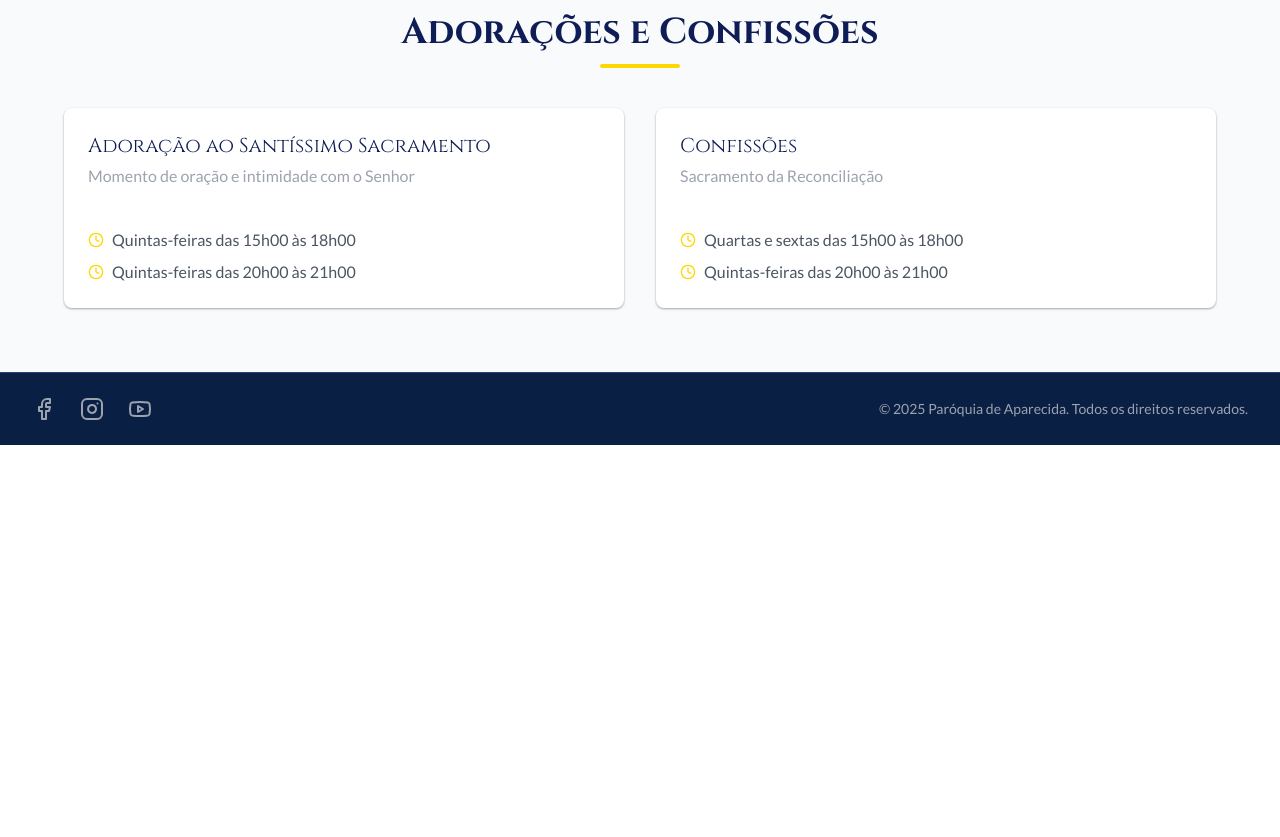
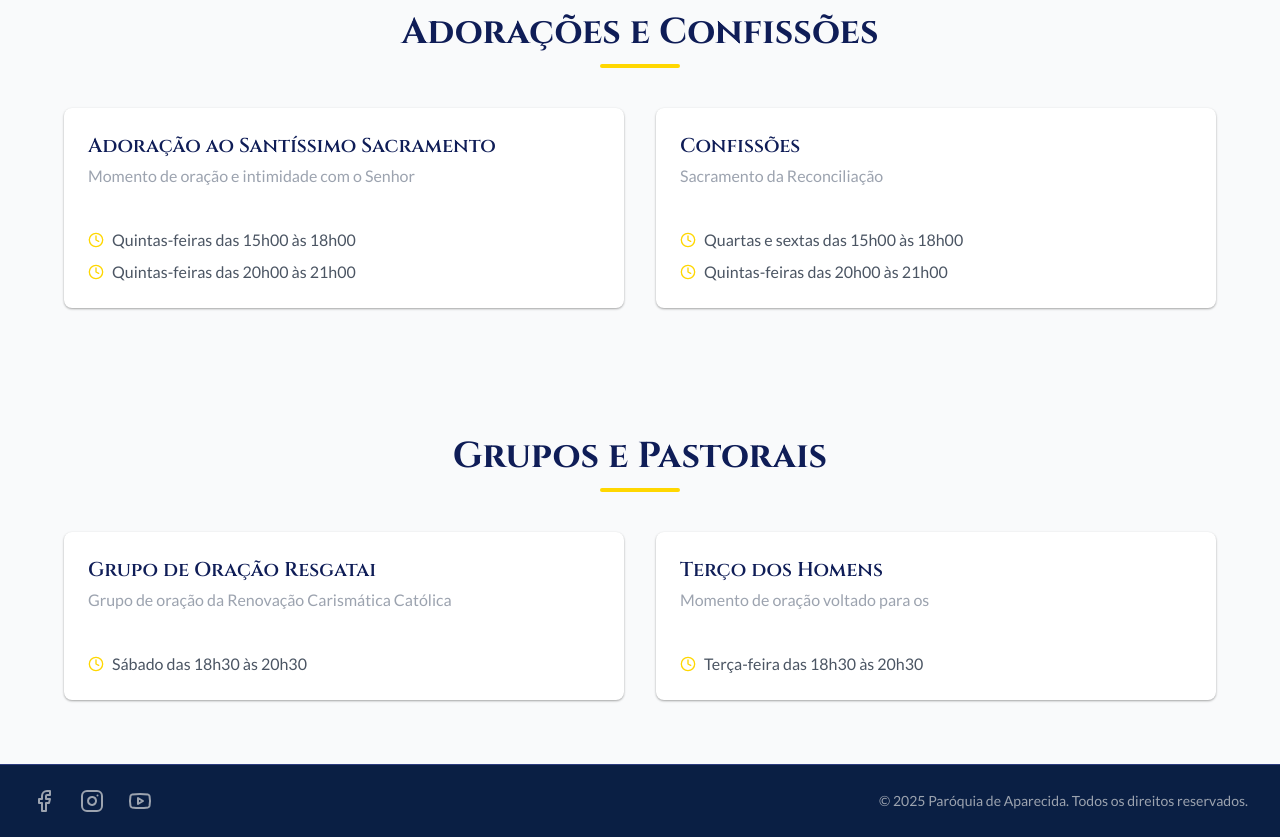
Before and after one commit to devrenato16/aparecidaWeb, a React (Vite) app: page /horarios in a window 1280 px wide. Shown: the part 1540-2377 px from the top of the page. Before the commit the page ends 1985 px from the top, so only its background shows below. Built offline with nearby package versions, Linux system fonts and the light colour scheme; no server answers.

Commit message:
Grupos e Pastorais

```diff
--- a/src/pages/MassSchedulePage.tsx
+++ b/src/pages/MassSchedulePage.tsx
@@ -55,6 +55,19 @@ const MassSchedulePage = () => {
     },
   ];
 
+  const groupsCelebrations = [
+    {
+      title: "Grupo de Oração Resgatai",
+      schedule: "Sábado das 18h30 às 20h30",
+      description: "Grupo de oração da Renovação Carismática Católica",
+    },
+    {
+      title: "Terço dos Homens",
+      schedule: "Terça-feira das 18h30 às 20h30",
+      description: "Momento de oração voltado para os",
+    },
+  ];
+
   return (
     <>
       <Helmet>
@@ -66,7 +79,7 @@ const MassSchedulePage = () => {
       </Helmet>
 
       <Hero
-        title="Horários de Missas"
+        title="Horários"
         subtitle="Confira os horários em nossa paróquia"
         backgroundImage={missa}
       />
@@ -134,10 +147,10 @@ const MassSchedulePage = () => {
                 viewport={{ once: true }}
                 className="bg-white rounded-lg shadow-elevation-1 p-6"
               >
-                <h3 className="text-xl font-serif text-primary-800 mb-1">
+                <h3 className="text-xl font-serif font-semibold text-primary-800 mb-1">
                   {celebration.title}
                 </h3>
-                <p className="text-gray-400">{celebration.description}</p>
+                <p className="text-gray-400 ">{celebration.description}</p>
                 <p className="text-gray-600 font-medium flex items-center mt-10">
                   <Clock className="h-4 w-4 text-secondary mr-2" />
                   {celebration.schedule}
@@ -151,6 +164,33 @@ const MassSchedulePage = () => {
           </div>
         </div>
       </section>
+      <section className="section bg-gray-50 ">
+        <div className="container-custom">
+          <SectionTitle title="Grupos e Pastorais" center />
+
+          <div className="mt-10 grid grid-cols1 md:grid-cols-2 gap-8  ">
+            {groupsCelebrations.map((celebration, index) => (
+              <motion.div
+                key={celebration.title}
+                initial={{ opacity: 0, y: 20 }}
+                whileInView={{ opacity: 1, y: 0 }}
+                transition={{ duration: 0.5, delay: index * 0.1 }}
+                viewport={{ once: true }}
+                className="bg-white rounded-lg shadow-elevation-1 p-6 "
+              >
+                <h3 className="text-xl font-serif font-semibold text-primary-800 mb-1">
+                  {celebration.title}
+                </h3>
+                <p className="text-gray-400">{celebration.description}</p>
+                <p className="text-gray-600 font-medium flex items-center mt-10">
+                  <Clock className="h-4 w-4 text-secondary mr-2" />
+                  {celebration.schedule}
+                </p>
+              </motion.div>
+            ))}
+          </div>
+        </div>
+      </section>
     </>
   );
 };
--- a/src/pages/TithePage.tsx
+++ b/src/pages/TithePage.tsx
@@ -12,7 +12,6 @@ import Hero from "../components/Hero";
 import SectionTitle from "../components/SectionTitle";
 import Card from "../components/Card";
 
-import logo from "../assets/logoBB.svg";
 import hands from "../assets/hands.webp";
 
 const TithePage = () => {
```
